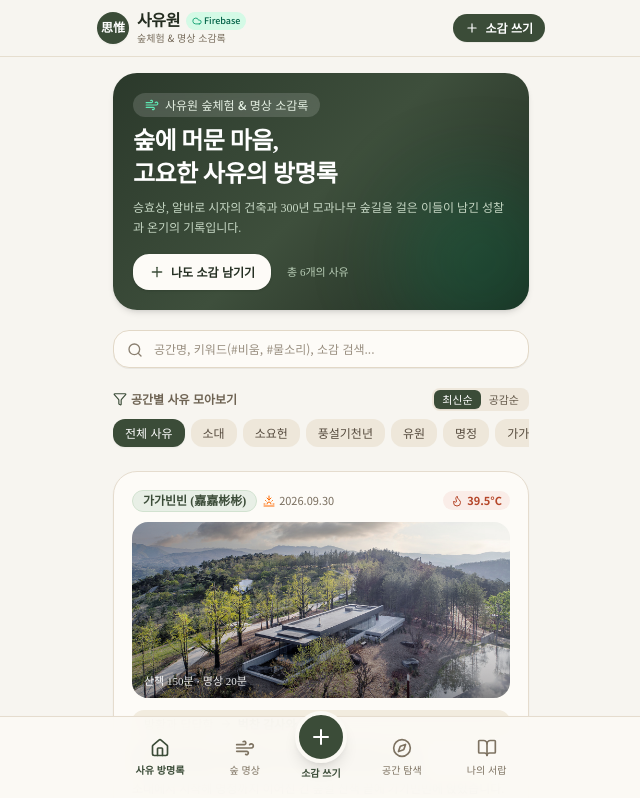
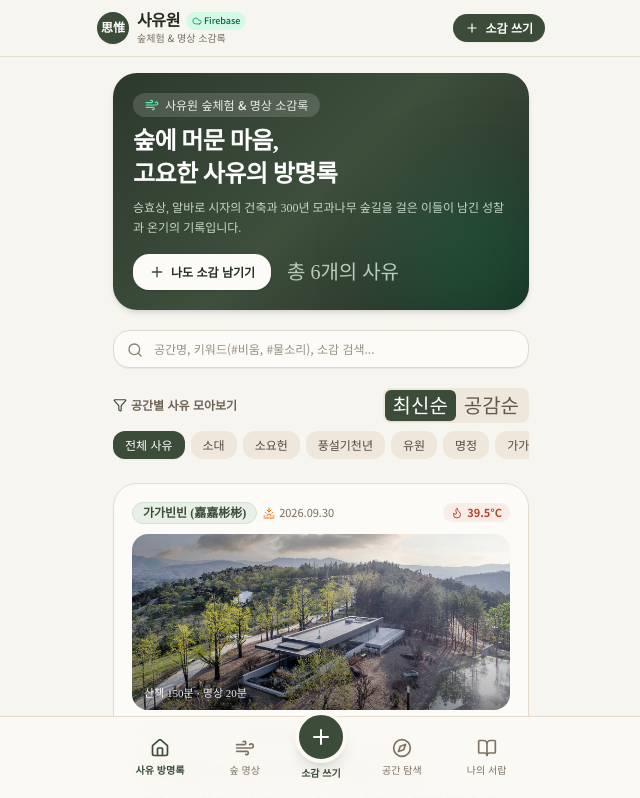
Before and after one commit to educomdoc/Impression, a React (Vite) app: page / in a window 1280 px wide. Shown: the top 798 px of the page, without its empty margins (319-959 px from the left). Built offline with nearby package versions, Linux system fonts and the light colour scheme; no server answers; the database is empty; a web font is replaced by a local one.

Commit message:
Increase font size for impression count and sort toggle

```diff
--- a/src/components/CommunityWallView.tsx
+++ b/src/components/CommunityWallView.tsx
@@ -94,7 +94,7 @@ export const CommunityWallView: React.FC<CommunityWallViewProps> = ({
               <span>나도 소감 남기기</span>
             </button>
 
-            <span className="text-[11px] text-[#b8cdb6] pl-2 font-serif-kr">
+            <span className="text-[20px] text-[#b8cdb6] pl-2 font-serif-kr">
               총 {impressions.length}개의 사유
             </span>
           </div>
@@ -129,7 +129,7 @@ export const CommunityWallView: React.FC<CommunityWallViewProps> = ({
             공간별 사유 모아보기
           </span>
           {/* Sort toggle */}
-          <div className="flex rounded-lg bg-[#eee7db] p-0.5 text-[11px]">
+          <div className="flex rounded-lg bg-[#eee7db] p-0.5 text-[20px]">
             <button
               onClick={() => setSortBy('latest')}
               className={`px-2 py-0.5 rounded-md transition-all ${
```
